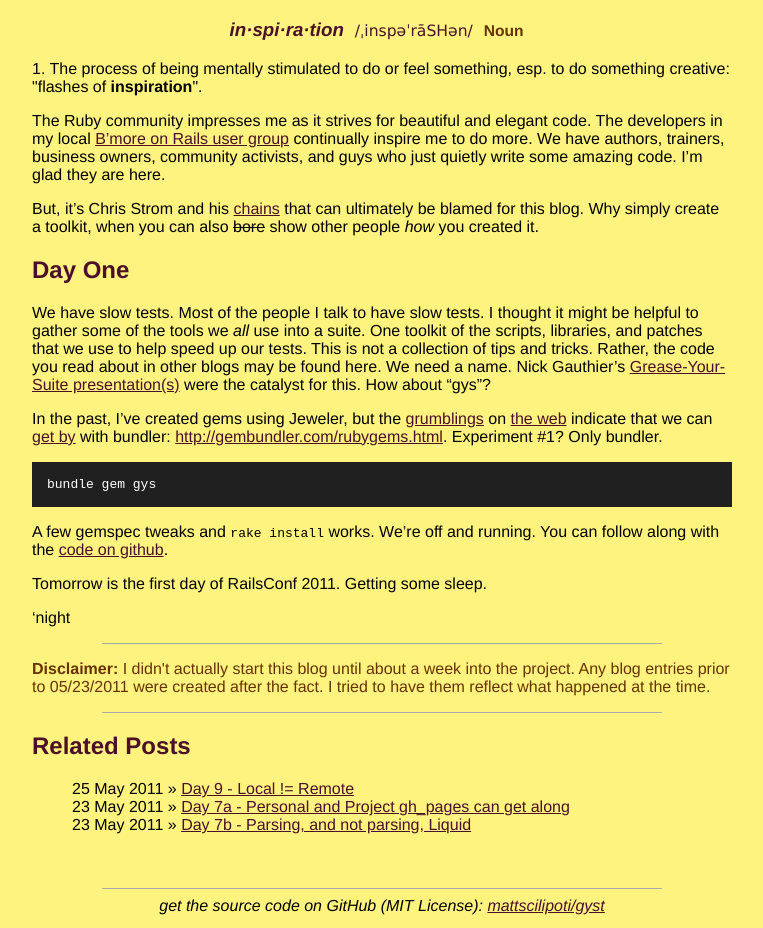
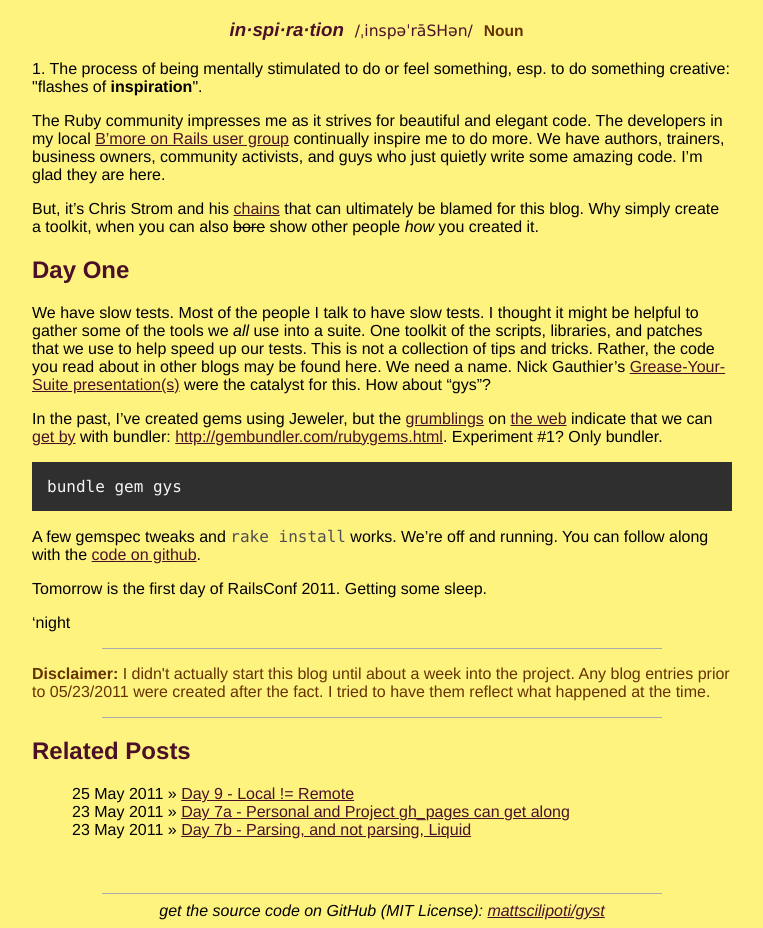
Before and after one commit to mattscilipoti/gyst, a Jekyll site: the page built from _posts/2011-05-16-bundle-gem-gys.md, in a window 1280 px wide. Shown: the part 191-1119 px from the top of the page, without its empty margins (258-1021 px from the left). Built offline with Jekyll 4.4.1, drawn with Linux system fonts in a browser that asks for light colours; Markdown is read by kramdown in place of the engine named in the settings.

Commit message:
My code has style
Added monaco to font-family, changed colors

```diff
--- a/css/screen.css
+++ b/css/screen.css
@@ -17,8 +17,13 @@
 a { color: #4b1027; }
 .description { font-size: 1.2em; margin-bottom: 30px; margin-top: 30px; font-style: italic;}
 .download { float: right; }
-pre { background: #202020; color: #fff; padding: 15px;}
 hr { border: 0; width: 80%; border-bottom: 1px solid #aaa}
+code {
+  color: #4F4F4F;
+  font-family: Monaco, "Courier New", monospace;
+}
+pre { background: #2F2F2F; color: whiteSmoke; padding: 15px;}
+pre code { color: whiteSmoke; }
 
 ul.posts { list-style-type: none }
 
```
